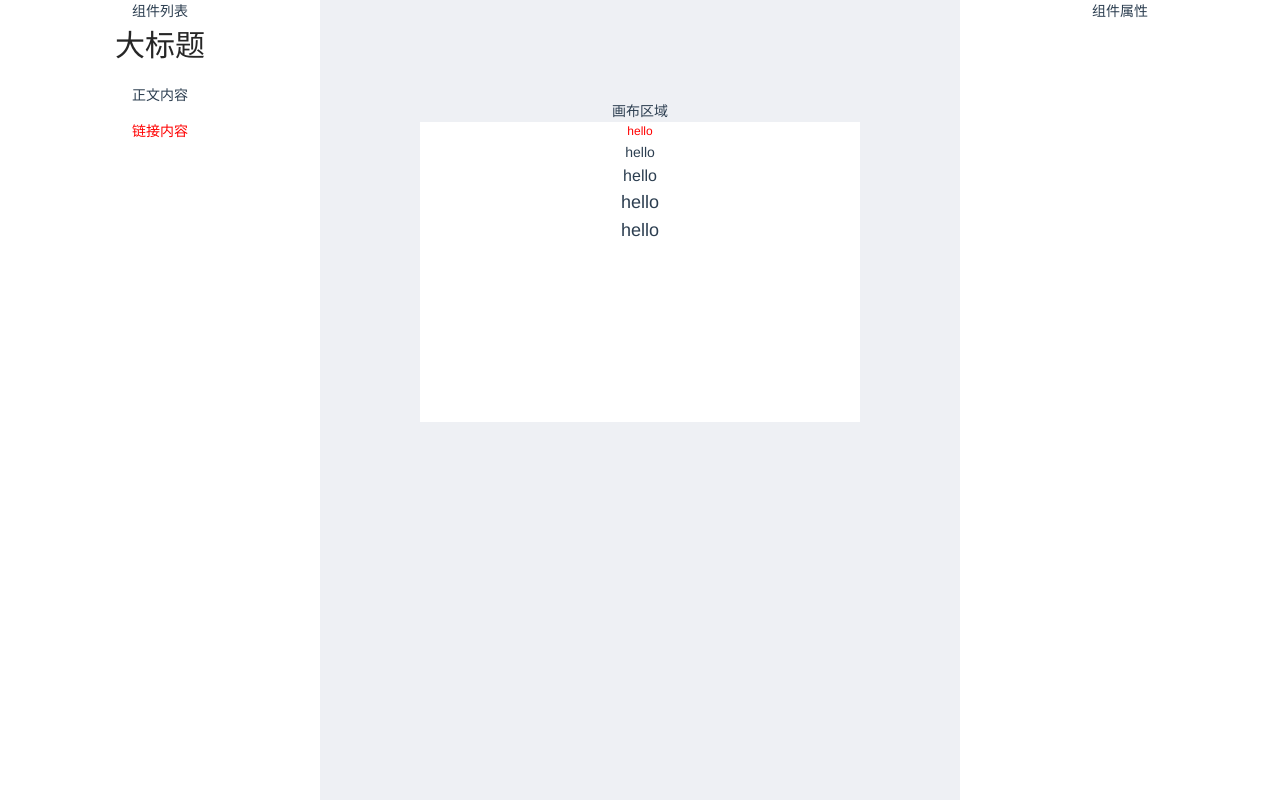
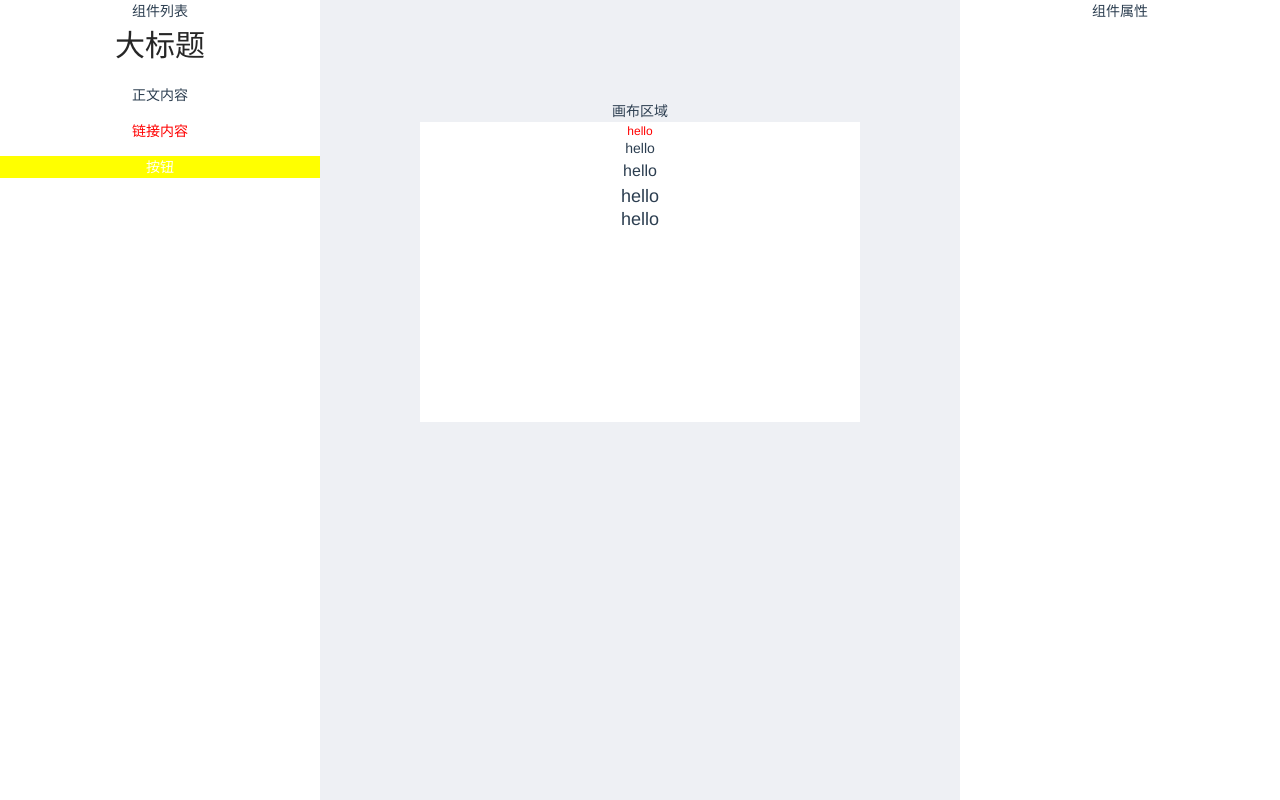
Before and after one commit to qiaoxin111/qx-vue-ts, a Vue app: page /editor in a window 1280 px wide. Built offline with nearby package versions, Linux system fonts and the light colour scheme.

Commit message:
增加当前元素属性展示功能

```diff
--- a/src/components/ComponentList.vue
+++ b/src/components/ComponentList.vue
@@ -1,5 +1,5 @@
 <template>
-  <div v-for="(item, index) in list" :key="index" @click="addComponent(item)">
+  <div v-for="(item, index) in list" :key="index" @click="addComponent(item)" class="componentTemplate">
     <XTest v-bind="item"></XTest>
   </div>
 </template>
@@ -29,3 +29,8 @@ export default defineComponent({
   },
 });
 </script>
+<style lang="less">
+.componentTemplate {
+  cursor: pointer;
+}
+</style>
--- /dev/null
+++ b/src/components/EditWrapper.vue
@@ -0,0 +1,37 @@
+<template>
+  <div :class="{ active: active }" @click="changeCurrentComponent()">
+    <slot></slot>
+  </div>
+</template>
+<script lang="ts">
+import { defineComponent } from "vue";
+import { useStore } from "vuex";
+export default defineComponent({
+  props: {
+    id: {
+      type: String,
+      required: false,
+    },
+    active: {
+      type: Boolean,
+      required: true,
+    },
+  },
+  emits: ["changeCurEle"],
+  setup(props, context) {
+    const store = useStore();
+    const changeCurrentComponent = () => {
+      context.emit("changeCurEle", props.id);
+    };
+
+    return {
+      changeCurrentComponent,
+    };
+  },
+});
+</script>
+<style lang="less">
+.active {
+  border: 1px solid red;
+}
+</style>
--- /dev/null
+++ b/src/components/FormTable.vue
@@ -0,0 +1,49 @@
+<template>
+  <div>
+    <div class="prop" v-for="(item, index) in formTableList" :key="index">
+      <span class="name">{{ item.text }}</span>
+      <component class="ele" :is="item.component" :value="item.value" v-bind="item.extraProps"></component>
+    </div>
+  </div>
+</template>
+<script lang="ts">
+import { defineComponent } from "vue";
+import { PropsFormType, propsForm } from "@/propsMap";
+// import { defaultPropsType } from "@/defaultProps";
+// import { reduce } from "lodash-es";
+export default defineComponent({
+  props: {
+    props: {
+      type: Object,
+      required: true,
+    },
+  },
+  setup(props) {
+    const formTableList = [] as any;
+    Object.entries(props.props).forEach(([key, value]) => {
+      const newKey = key as keyof PropsFormType;
+      const item = propsForm[newKey];
+      if (item) {
+        item.value = value;
+        formTableList.push(item);
+      }
+    });
+    return {
+      formTableList,
+    };
+  },
+});
+</script>
+<style lang="less">
+.prop {
+  display: flex;
+  margin-bottom: 10px;
+  .name {
+    width: 30%;
+    text-align: center;
+  }
+  .ele {
+    width: 70%;
+  }
+}
+</style>
--- a/src/defaultTemplate.ts
+++ b/src/defaultTemplate.ts
@@ -13,5 +13,13 @@ export const defaultTemplates = [
     text: "链接内容",
     color: "#f00",
     tag: "p",
+    actionType: "url",
+    url: "https://www.baidu.com",
+  },
+  {
+    text: "按钮",
+    tag: "p",
+    backgroundColor: "#ff0",
+    color: "#fff",
   },
 ];
--- /dev/null
+++ b/src/propsMap.ts
@@ -0,0 +1,32 @@
+import { defaultPropsType } from "./defaultProps";
+
+export type PropsFormType = {
+  [P in keyof defaultPropsType]?: {
+    component: string;
+    value?: string;
+    text: string;
+    extraProps?: {
+      [key: string]: any;
+    };
+  };
+};
+
+export const propsForm: PropsFormType = {
+  text: {
+    component: "a-input",
+    text: "文本",
+  },
+  fontSize: {
+    component: "a-input-number",
+    text: "字号",
+  },
+  lineHeight: {
+    component: "a-slider",
+    text: "行号",
+    extraProps: {
+      min: 0,
+      max: 3,
+      step: 0.1,
+    },
+  },
+};
--- a/src/store/editor.ts
+++ b/src/store/editor.ts
@@ -21,9 +21,9 @@ const testComponents: ComponentData[] = [
     name: "x-text",
     props: { text: "hello", fontSize: "12px", color: "red" },
   },
-  { id: uuidv4(), name: "x-text", props: { text: "hello", fontSize: "14px" } },
-  { id: uuidv4(), name: "x-text", props: { text: "hello", fontSize: "16px" } },
-  { id: uuidv4(), name: "x-text", props: { text: "hello", fontSize: "18px" } },
+  { id: uuidv4(), name: "x-text", props: { text: "hello", fontSize: "14px", lineHeight: "1" } },
+  { id: uuidv4(), name: "x-text", props: { text: "hello", fontSize: "16px", lineHeight: "2" } },
+  { id: uuidv4(), name: "x-text", props: { text: "hello", fontSize: "18px", lineHeight: "1" } },
   {
     id: uuidv4(),
     name: "x-text",
@@ -40,6 +40,11 @@ const editor: Module<EditorProps, GlobalDataProps> = {
   state: {
     components: testComponents,
     currentElement: "",
+  },
+  getters: {
+    currentElement: (state) => {
+      return state.components.find((item) => item.id === state.currentElement);
+    },
   },
   mutations: {
     addComp(state, comp) {
--- a/src/views/Editor.vue
+++ b/src/views/Editor.vue
@@ -1,25 +1,29 @@
 <template>
   <div class="editor">
     <a-row>
-      <a-col class="componentList" :span="6">
+      <a-col class="wraper" :span="6">
         组件列表
         <ComponentLists :list="defaultTemplates" @onItemClick="addItem"></ComponentLists>
       </a-col>
       <a-col :span="12" class="draw-content">
         <div>画布区域</div>
         <div class="draw-content-inner">
-          <component
+          <EditWrapper
             class="componentCur"
             v-for="item in componentDataList"
             :key="item.id"
-            :is="item.name"
-            v-bind="item.props"
-            :class="{ selectedComp: currentCompId === item.id }"
-            @click="getCurrentComponent(item)"
-          ></component>
+            :id="item.id"
+            :active="currentCompId === item.id"
+            @changeCurEle="changeCurEle"
+          >
+            <component :is="item.name" v-bind="item.props"></component>
+          </EditWrapper>
         </div>
       </a-col>
-      <a-col :span="6"> 组件属性 </a-col>
+      <a-col class="wraper" :span="6">
+        <div class="title">组件属性</div>
+        <FormTablue v-if="currentElememt" :props="currentElememt.props"></FormTablue>
+      </a-col>
     </a-row>
   </div>
 </template>
@@ -29,39 +33,45 @@ import { useStore } from "vuex";
 import { ComponentData } from "@/store/editor";
 import { defaultTemplates } from "@/defaultTemplate";
 import ComponentLists from "@/components/ComponentList.vue";
+import EditWrapper from "@/components/EditWrapper.vue";
+import FormTablue from "@/components/FormTable.vue";
 import XText from "@/components/XText.vue";
 
 export default defineComponent({
   components: {
     XText,
     ComponentLists,
+    EditWrapper,
+    FormTablue,
   },
 
   setup() {
     const store = useStore();
-    // console.log("333", store.state.editor.components[0]);
     // TODO 这里为什么不能自动补全
     const componentDataList = computed<ComponentData[]>(() => store.state.editor.components);
     const currentCompId = computed(() => store.state.editor.currentElement);
+    const currentElememt = computed(() => store.getters.currentElement);
+    console.log("当前的", currentElememt);
     const addItem = (props: any) => {
       store.commit("addComp", props);
     };
-    const getCurrentComponent = (item: ComponentData) => {
-      store.commit("changeCurEle", item.id);
+    const changeCurEle = (id: string) => {
+      store.commit("changeCurEle", id);
     };
     return {
+      currentElememt,
       currentCompId,
       componentDataList,
       defaultTemplates,
       addItem,
-      getCurrentComponent,
+      changeCurEle,
     };
   },
 });
 </script>
 <style lang="less">
 .editor {
-  .componentList {
+  .wraper {
     display: block;
   }
   .draw-content {
```
